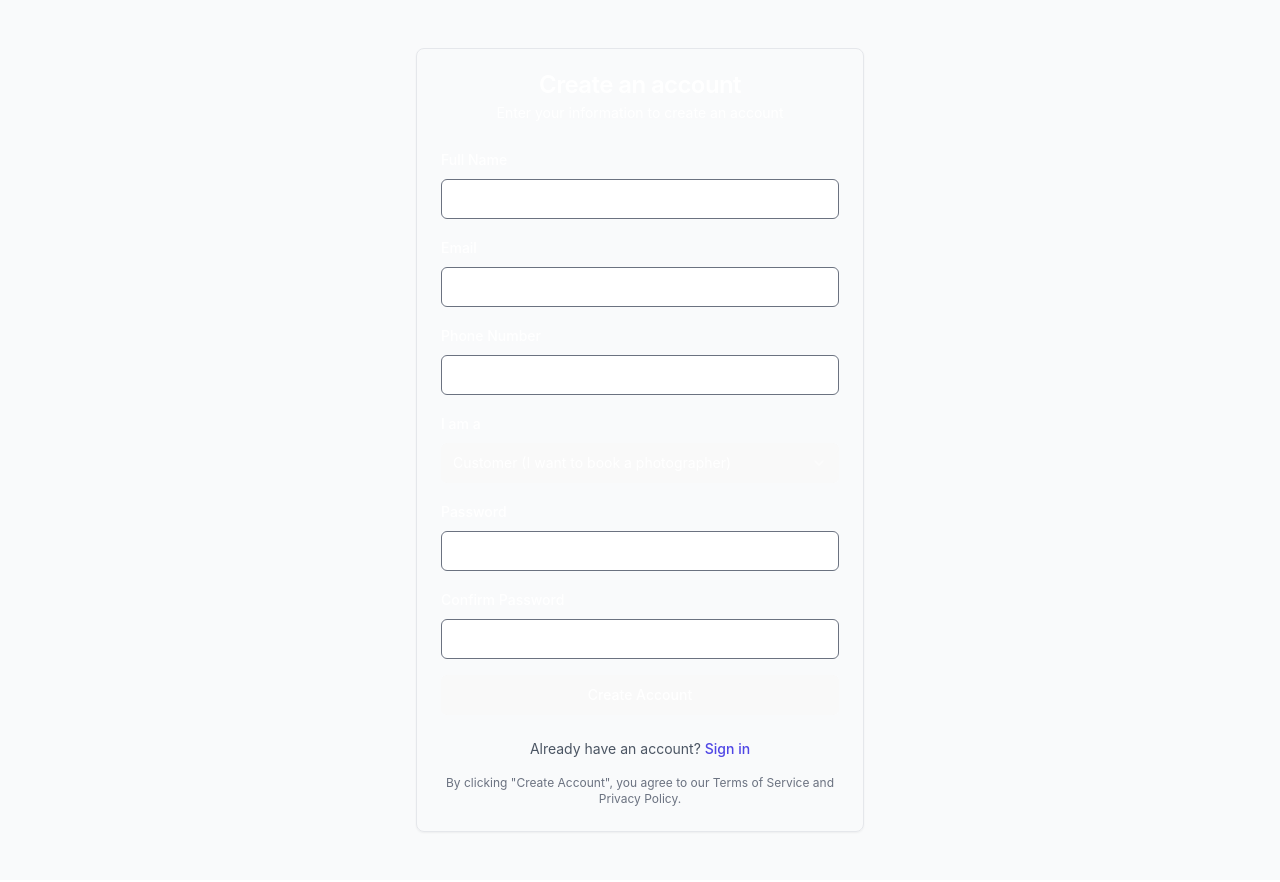
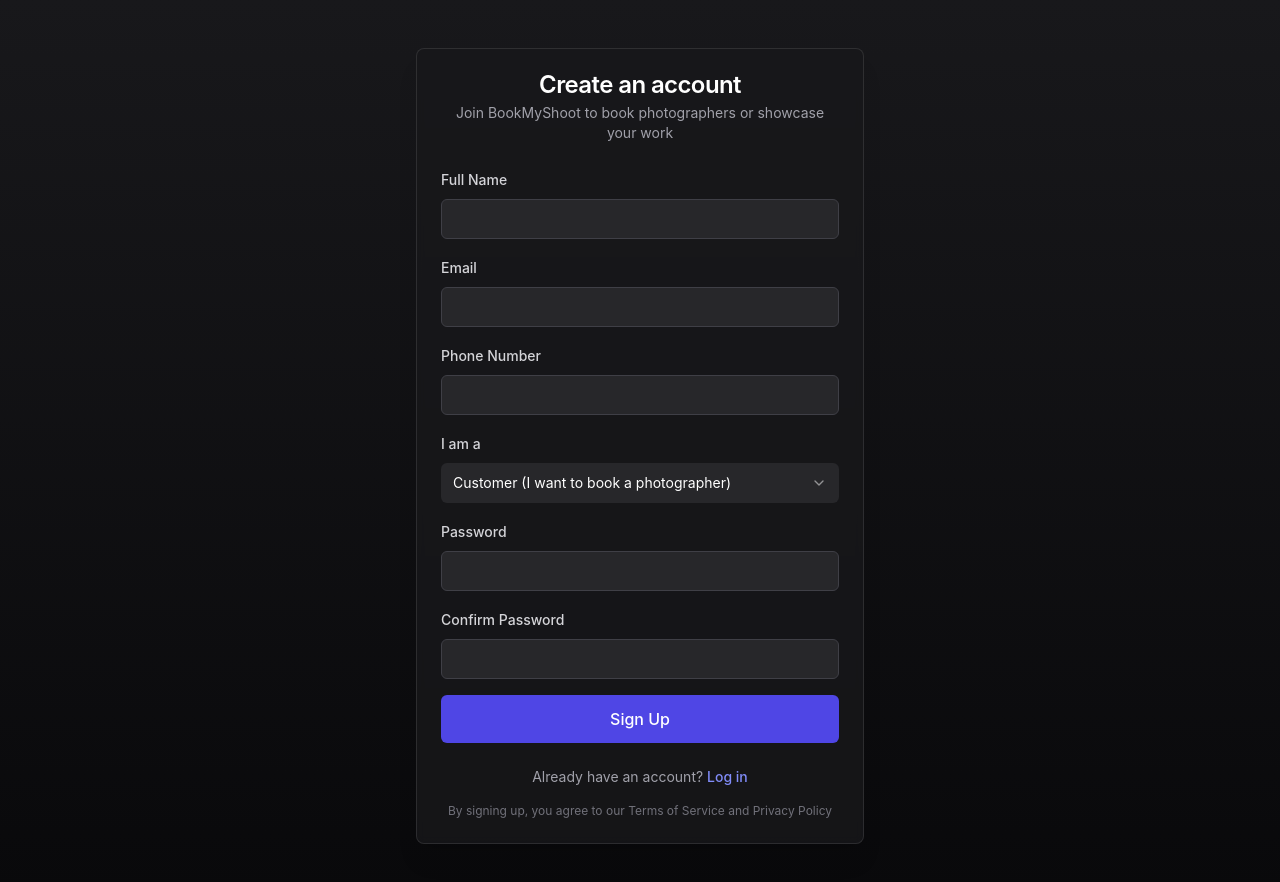
Before and after one commit to ApexaPatel/bookmyshoot-ui, a React app: page /signup in a window 1280 px wide. Shown: the top 882 px of the page. Built offline with nearby package versions, Linux system fonts and the light colour scheme; the HTML template or start-up script is replaced by a standard one.

Commit message:
style(auth): update login and signup pages with dark theme and consistent styling

```diff
--- a/src/pages/auth/Login.jsx
+++ b/src/pages/auth/Login.jsx
@@ -31,61 +31,75 @@ const Login = () => {
   };
 
   return (
-    <div className="min-h-screen flex items-center justify-center bg-gray-50 py-12 px-4 sm:px-6 lg:px-8">
-      <Card className="w-full max-w-md">
+    <div className="min-h-screen bg-gradient-to-b from-zinc-900 to-zinc-950 py-12 px-4 sm:px-6 lg:px-8">
+      <div className="max-w-md w-full mx-auto">
+        <Card className="bg-zinc-900/80 backdrop-blur-sm border border-white/10 shadow-xl">
           <CardHeader className="space-y-1">
-          <CardTitle className="text-2xl font-bold text-center">Sign in to your account</CardTitle>
-          <CardDescription className="text-center">
-            Enter your email and password to access your account
+            <CardTitle className="text-2xl font-bold text-white text-center">
+              Welcome back
+            </CardTitle>
+            <CardDescription className="text-center text-zinc-400">
+              Sign in to your BookMyShoot account
             </CardDescription>
           </CardHeader>
-        <form onSubmit={handleSubmit}>
           <CardContent className="space-y-4">
             {error && (
-              <div className="bg-red-50 text-red-700 p-3 rounded-md text-sm">
+              <div className="bg-red-500/10 text-red-400 text-sm p-3 rounded-md">
                 {error}
               </div>
             )}
+            <form onSubmit={handleSubmit} className="space-y-4">
               <div className="space-y-2">
-              <Label htmlFor="email">Email</Label>
+                <Label htmlFor="email" className="text-zinc-300">Email</Label>
                 <Input
                   id="email"
                   type="email"
-                placeholder="m@example.com"
-                required
                   value={email}
                   onChange={(e) => setEmail(e.target.value)}
+                  className="bg-zinc-800 border-zinc-700 text-white placeholder-zinc-500 focus:ring-2 focus:ring-indigo-500 focus:border-transparent"
+                  placeholder="name@example.com"
+                  required
                 />
               </div>
               <div className="space-y-2">
                 <div className="flex items-center justify-between">
-                <Label htmlFor="password">Password</Label>
-                <Link to="/forgot-password" className="text-sm font-medium text-indigo-600 hover:underline">
+                  <Label htmlFor="password" className="text-zinc-300">Password</Label>
+                  <Link to="/forgot-password" className="text-sm font-medium text-indigo-400 hover:text-indigo-300">
                     Forgot password?
                   </Link>
                 </div>
                 <Input
                   id="password"
                   type="password"
-                required
                   value={password}
                   onChange={(e) => setPassword(e.target.value)}
+                  className="bg-zinc-800 border-zinc-700 text-white placeholder-zinc-500 focus:ring-2 focus:ring-indigo-500 focus:border-transparent"
+                  placeholder="••••••••"
+                  required
                 />
               </div>
-            <Button type="submit" className="w-full" disabled={isLoading}>
-              {isLoading ? 'Signing in...' : 'Sign in'}
+              <Button
+                type="submit"
+                className="w-full bg-indigo-600 hover:bg-indigo-700 text-white py-2 h-12 text-base"
+                disabled={isLoading}
+              >
+                {isLoading ? 'Signing in...' : 'Sign In'}
               </Button>
+            </form>
           </CardContent>
-        </form>
           <CardFooter className="flex flex-col space-y-4">
-          <p className="text-sm text-center text-gray-600">
+            <p className="text-sm text-center text-zinc-400">
               Don't have an account?{' '}
-            <Link to="/signup" className="font-medium text-indigo-600 hover:underline">
+              <Link to="/signup" className="text-indigo-400 hover:text-indigo-300 font-medium">
                 Sign up
               </Link>
             </p>
+            <div className="text-xs text-center text-zinc-500">
+              By signing in, you agree to our Terms of Service and Privacy Policy
+            </div>
           </CardFooter>
         </Card>
+      </div>
     </div>
   );
 };
--- a/src/pages/auth/Signup.jsx
+++ b/src/pages/auth/Signup.jsx
@@ -60,23 +60,26 @@ const Signup = () => {
   };
 
   return (
-    <div className="min-h-screen flex items-center justify-center bg-gray-50 py-12 px-4 sm:px-6 lg:px-8">
-      <Card className="w-full max-w-md">
+    <div className="min-h-screen bg-gradient-to-b from-zinc-900 to-zinc-950 py-12 px-4 sm:px-6 lg:px-8">
+      <div className="max-w-md w-full mx-auto">
+        <Card className="bg-zinc-900/80 backdrop-blur-sm border border-white/10 shadow-xl">
           <CardHeader className="space-y-1">
-          <CardTitle className="text-2xl font-bold text-center">Create an account</CardTitle>
-          <CardDescription className="text-center">
-            Enter your information to create an account
+            <CardTitle className="text-2xl font-bold text-white text-center">
+              Create an account
+            </CardTitle>
+            <CardDescription className="text-center text-zinc-400">
+              Join BookMyShoot to book photographers or showcase your work
             </CardDescription>
           </CardHeader>
-        <form onSubmit={handleSubmit}>
           <CardContent className="space-y-4">
             {error && (
-              <div className="bg-red-50 text-red-700 p-3 rounded-md text-sm">
+              <div className="bg-red-500/10 text-red-400 text-sm p-3 rounded-md">
                 {error}
               </div>
             )}
+            <form onSubmit={handleSubmit} className="space-y-4">
               <div className="space-y-2">
-              <Label htmlFor="name">Full Name</Label>
+                <Label htmlFor="name" className="text-zinc-300">Full Name</Label>
                 <Input
                   id="name"
                   name="name"
@@ -84,10 +87,11 @@ const Signup = () => {
                   required
                   value={formData.name}
                   onChange={handleChange}
+                  className="bg-zinc-800 border-zinc-700 text-white placeholder-zinc-500 focus:ring-2 focus:ring-indigo-500 focus:border-transparent"
                 />
               </div>
               <div className="space-y-2">
-              <Label htmlFor="email">Email</Label>
+                <Label htmlFor="email" className="text-zinc-300">Email</Label>
                 <Input
                   id="email"
                   name="email"
@@ -95,10 +99,11 @@ const Signup = () => {
                   required
                   value={formData.email}
                   onChange={handleChange}
+                  className="bg-zinc-800 border-zinc-700 text-white placeholder-zinc-500 focus:ring-2 focus:ring-indigo-500 focus:border-transparent"
                 />
               </div>
               <div className="space-y-2">
-              <Label htmlFor="phone">Phone Number</Label>
+                <Label htmlFor="phone" className="text-zinc-300">Phone Number</Label>
                 <Input
                   id="phone"
                   name="phone"
@@ -106,64 +111,70 @@ const Signup = () => {
                   required
                   value={formData.phone}
                   onChange={handleChange}
+                  className="bg-zinc-800 border-zinc-700 text-white placeholder-zinc-500 focus:ring-2 focus:ring-indigo-500 focus:border-transparent"
                 />
               </div>
               <div className="space-y-2">
-              <Label htmlFor="role">I am a</Label>
+                <Label htmlFor="role" className="text-zinc-300">I am a</Label>
                 <Select
                   value={formData.role}
-                onValueChange={(value) => setFormData(prev => ({ ...prev, role: value }))}
+                  onValueChange={(value) => setFormData({ ...formData, role: value })}
                 >
-                <SelectTrigger>
+                  <SelectTrigger className="bg-zinc-800 border-zinc-700 text-white">
                     <SelectValue placeholder="Select role" />
                   </SelectTrigger>
-                <SelectContent>
-                  <SelectItem value="customer">Customer (I want to book a photographer)</SelectItem>
-                  <SelectItem value="photographer">Photographer (I provide photography services)</SelectItem>
+                  <SelectContent className="bg-zinc-800 border-zinc-700 text-white">
+                    <SelectItem value="customer" className="hover:bg-zinc-700">Customer (I want to book a photographer)</SelectItem>
+                    <SelectItem value="photographer" className="hover:bg-zinc-700">Photographer (I provide photography services)</SelectItem>
                   </SelectContent>
                 </Select>
               </div>
               <div className="space-y-2">
-              <Label htmlFor="password">Password</Label>
+                <Label htmlFor="password" className="text-zinc-300">Password</Label>
                 <Input
                   id="password"
                   name="password"
                   type="password"
                   required
-                minLength={8}
                   value={formData.password}
                   onChange={handleChange}
+                  className="bg-zinc-800 border-zinc-700 text-white placeholder-zinc-500 focus:ring-2 focus:ring-indigo-500 focus:border-transparent"
                 />
               </div>
               <div className="space-y-2">
-              <Label htmlFor="confirmPassword">Confirm Password</Label>
+                <Label htmlFor="confirmPassword" className="text-zinc-300">Confirm Password</Label>
                 <Input
                   id="confirmPassword"
                   name="confirmPassword"
                   type="password"
                   required
-                minLength={8}
                   value={formData.confirmPassword}
                   onChange={handleChange}
+                  className="bg-zinc-800 border-zinc-700 text-white placeholder-zinc-500 focus:ring-2 focus:ring-indigo-500 focus:border-transparent"
                 />
               </div>
-            <Button type="submit" className="w-full" disabled={isLoading}>
-              {isLoading ? 'Creating account...' : 'Create Account'}
+              <Button
+                type="submit"
+                className="w-full bg-indigo-600 hover:bg-indigo-700 text-white py-2 h-12 text-base"
+                disabled={isLoading}
+              >
+                {isLoading ? 'Creating account...' : 'Sign Up'}
               </Button>
+            </form>
           </CardContent>
-        </form>
           <CardFooter className="flex flex-col space-y-4">
-          <p className="text-sm text-center text-gray-600">
+            <p className="text-sm text-center text-zinc-400">
               Already have an account?{' '}
-            <Link to="/login" className="font-medium text-indigo-600 hover:underline">
-              Sign in
+              <Link to="/login" className="text-indigo-400 hover:text-indigo-300 font-medium">
+                Log in
               </Link>
             </p>
-          <p className="text-xs text-center text-gray-500">
-            By clicking "Create Account", you agree to our Terms of Service and Privacy Policy.
-          </p>
+            <div className="text-xs text-center text-zinc-500">
+              By signing up, you agree to our Terms of Service and Privacy Policy
+            </div>
           </CardFooter>
         </Card>
+      </div>
     </div>
   );
 };
```
Lines whose indentation alone changed are shown as unchanged.
